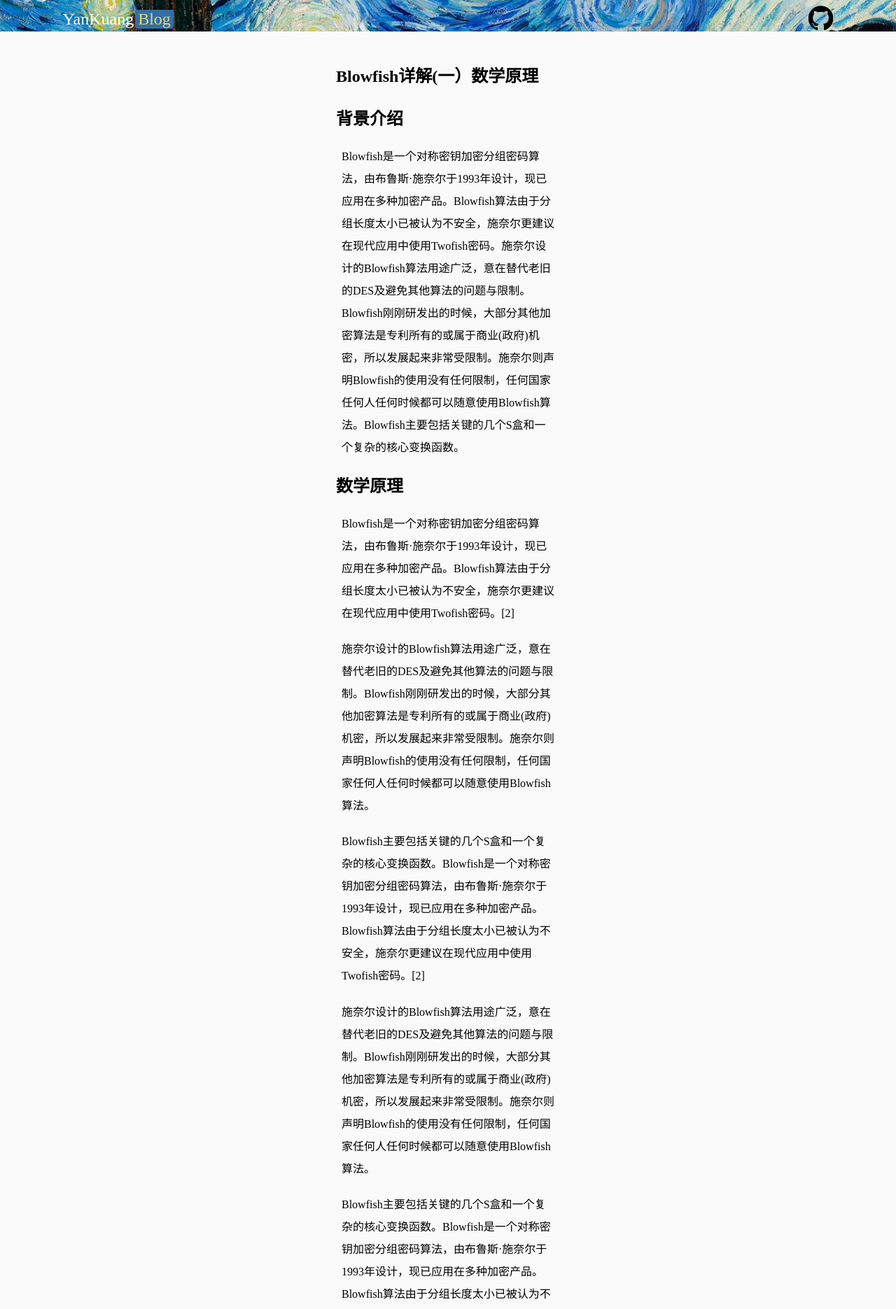
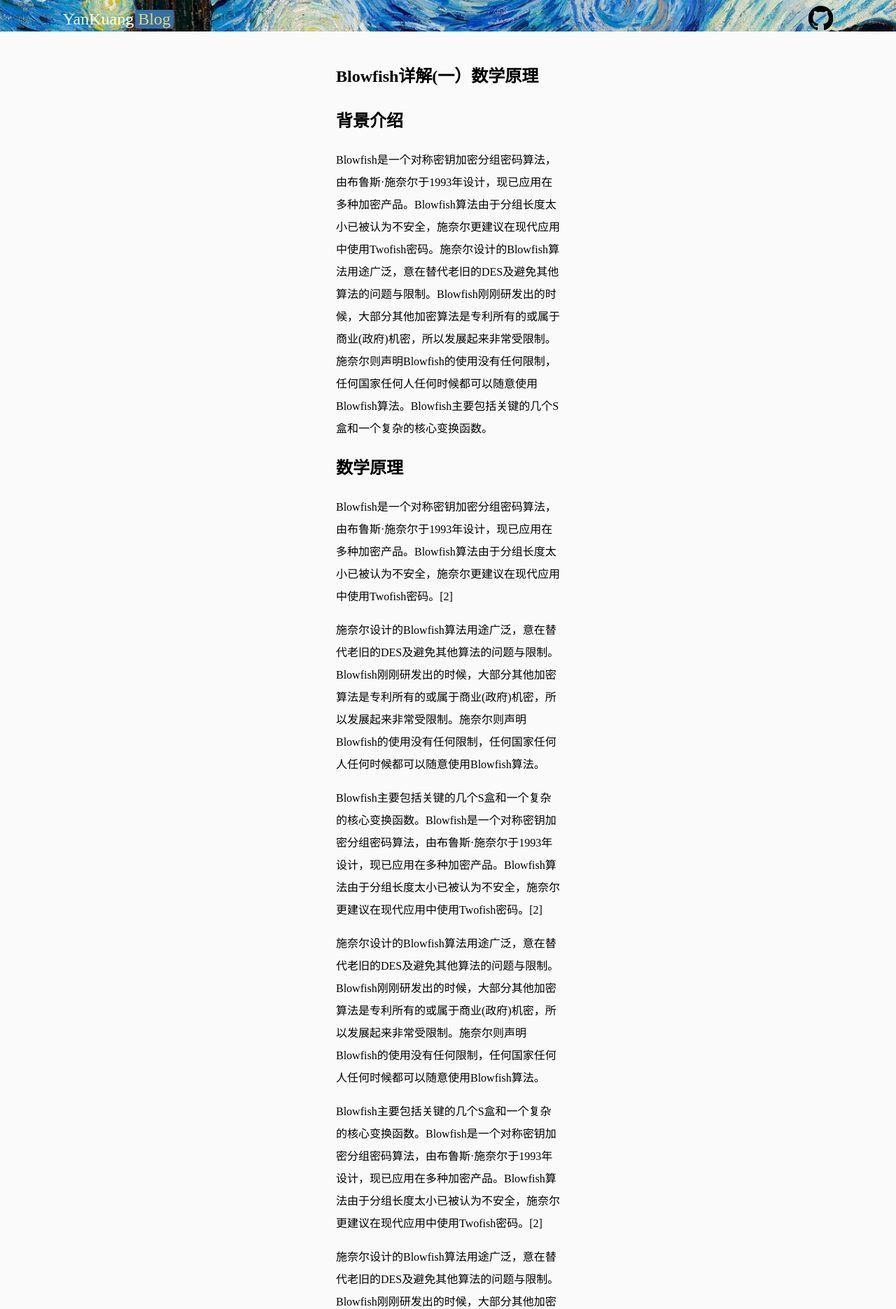
Before and after one commit to yankuang608/yankuang608.github.io, a Jekyll site: the page built from _posts/2020-06-19-two-fish.md, in a window 1280 px wide. Shown: the top 1871 px of the page at 70% size. Built offline with Jekyll 4.4.1, drawn with Linux system fonts in a browser that asks for light colours; some web fonts are replaced.

Commit message:
Update detail.css

```diff
--- a/css/detail.css
+++ b/css/detail.css
@@ -93,16 +93,20 @@
 
 
 /* 设置文章内容间距 */
-.content *{
-    margin: 0.6rem 0.5rem;
-}
-
 .content h1,h2{
     margin: 1rem 0;
 }
 
-.content h2{
+.content h3{
     margin: 0.8rem 0;
+}
+
+.content p{
+    margin: 0.5rem 0;
+}
+
+.content ul,ol{
+    margin: 0.5rem 0.3rem;
 }
 
 /* 设置引用框间距 */
@@ -112,11 +116,11 @@
     border-left: 10px solid #336ea7;
     padding: 0.5rem 0.5rem;
     quotes: "\201C""\201D""\2018""\2019";
-    font-size: 2rem;
+    font-size: 1.5rem;
 }
 
 /* 代码高亮样式 */
-.highlight table td { padding: 5px 2px; } /* 设置代码中每个变量间间距 */
+.highlight table td { padding: 2px; } /* 设置代码中每个变量间间距 */
 .highlight table pre { margin: 0; }
 .highlight .cm {
   color: #999988;
@@ -326,5 +330,5 @@
 /* 修改代码框样式 */
 .highlight {
   background-color: #edf7d3;
-  border-radius: 2rem;
+  border-radius: 1.5rem;
 }
```
